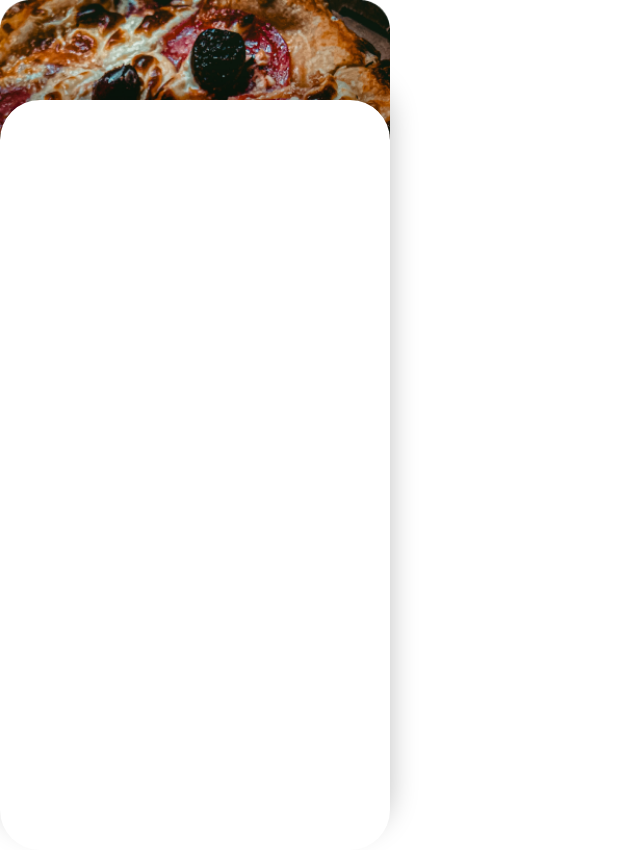
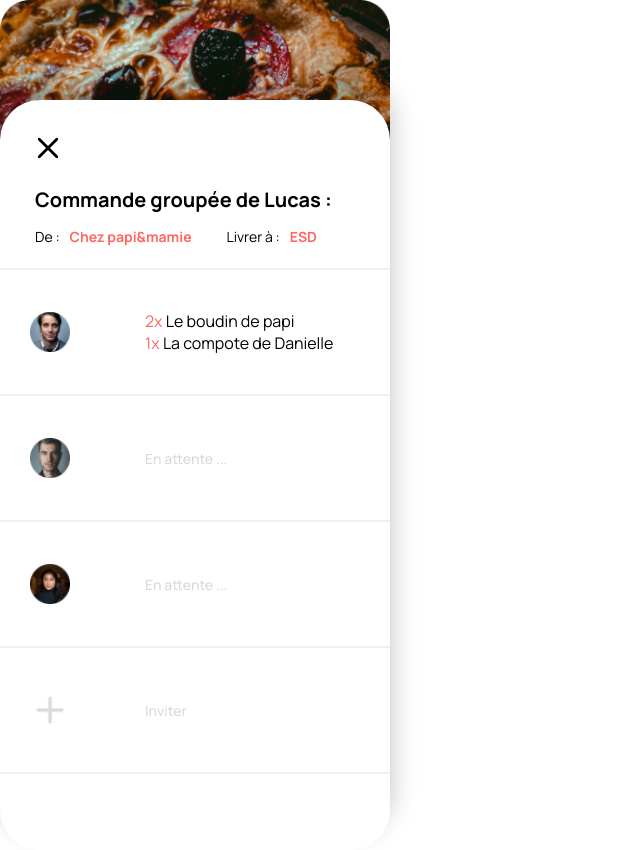
Before and after one commit to QPersegol/Distanciel, a plain HTML site: page index.html in a window 1280 px wide. Shown: the whole page, without its empty margins (0-640 px from the left). Drawn offline with Linux system fonts and the light colour scheme.

Commit message:
Add files via upload

```diff
--- a/css/style.css
+++ b/css/style.css
@@ -1,7 +1,6 @@
 @import url('https://fonts.googleapis.com/css2?family=Manrope:wght@200;300;400;500;600;700;800&display=swap');
 
 body {
-    height: 844px;
     width: 390px;
     margin: 0;
     padding: 0;
@@ -36,3 +35,63 @@ body {
     z-index: 2;
     border-radius: 40px;
 }
+
+.cross {
+    margin-left: 35px;
+    margin-top: 35px;
+}
+
+.title {
+    margin-left: 35px;
+    font-size: 20px;
+    padding: 0;
+    margin-bottom: 0;
+    font-weight: bolder;
+}
+
+.orange {
+    color: #FF675F;
+    font-weight: bolder;
+    margin-left: 10px;
+}
+.adress {
+    margin-left: 35px;
+}
+
+.commande {
+    display: flex;
+    font-size: 14px;
+    margin: 0;
+    padding: 0;
+}
+
+.divider {
+    background-color: #F0F0F0;
+    border: #F0F0F0 1px solid;
+}
+
+.profil {
+    width: 40px;
+    height: 40px;
+    margin-right: 75px;
+    margin-top: 34px;
+    margin-bottom: 34px;
+}
+
+.person {
+    display: flex;
+    align-items: center;
+    margin-right: 30px;
+    margin-left: 30px;
+}
+
+.color {
+    color: #FF675F;
+}
+
+h3 {
+    margin-right: 75px;
+    color: #D9D9D9;
+    font-weight: 500;
+    font-size: 14px;
+}
--- a/index.html
+++ b/index.html
@@ -13,7 +13,46 @@
             <img id="pizza" src="./img/unsplash_wuKMSZCGmS4.png" alt="pizza">
         </div>
         <div id="base">
+            <div class="top">
+                <img class="cross" src="./icon/akar-icons_cross.png" alt="">
+                <p class="title">Commande groupée de Lucas :</p>
 
+                <div class="commande">
+                    <p class="adress">De :<span class="orange">Chez papi&mamie</span></p>
+                    <p class="adress">Livrer à :<span class="orange">ESD</span></p>
+                </div>
+
+                <div class="Group">
+                    <hr class="divider">
+                    <div class="person">
+                        <img class="profil" src="./img/Ellipse 6.png" alt="">
+                        <p><span class="color">2x </span> Le boudin de papi <br><span class="color">1x </span> La compote de Danielle</p>
+                    </div>
+                    <hr class="divider">
+
+                    <div class="person">
+                        <img class="profil" src="./img/Ellipse 7.png" alt="">
+                        <h3>En attente ...</h3>
+                    </div>
+                    <hr class="divider">
+
+                    <div class="person">
+                        <img class="profil" src="./img/Ellipse 8.png" alt="">
+                        <h3>En attente ...</h3>
+                    </div>
+                    <hr class="divider">
+
+                    <div class="person">
+                        <img class="profil" src="./icon/uil_plus.png" alt="">
+                        <h3>Inviter</h3>
+                    </div>
+                    <hr class="divider">
+                </div>
+
+                <div class="options">
+
+                </div>
+            </div>
         </div>
     </div>
 </body>
```
Also changed, not shown: icon/uil_plus.png (added).
